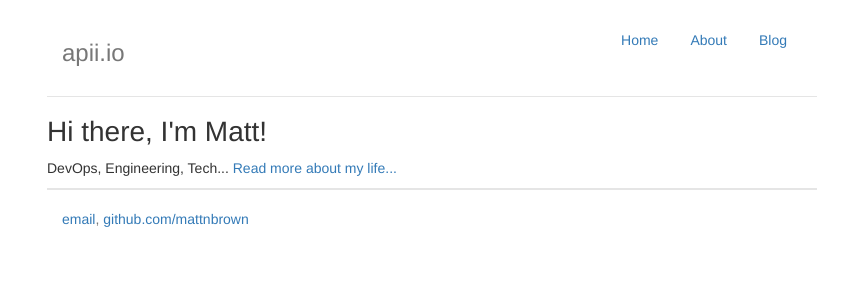
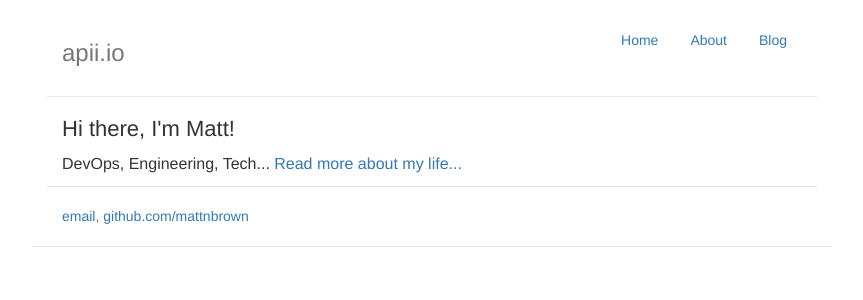
Before and after one commit to mattnbrown/mattnbrown.github.io, a Jekyll site: the page built from index.html, in a window 1280 px wide. Shown: the top 300 px of the page, without its empty margins (208-1071 px from the left). Built offline with Jekyll 4.4.1, drawn with Linux system fonts in a browser that asks for light colours.

Commit message:
style changes

```diff
--- a/_layouts/default.html
+++ b/_layouts/default.html
@@ -7,7 +7,7 @@
 		</head>
 		<body>
 
-			<div class="container">
+			<div class="container header">
       <div class="header clearfix">
         <nav>
           <ul class="nav nav-pills pull-right">
@@ -19,11 +19,11 @@
         <h3 class="text-muted">apii.io</h3>
       </div>
 
-			<div class="maincontainer">
+			<div class="container">
 
 			{{ content }}
 
-			</div><!-- /.container -->
+			</div>
 			<footer class="footer">
 	    		<a href="mailto:matt@apii.io">email</a>, <a href="https://github.com/mattnbrown">github.com/mattnbrown</a>
 			</footer>
--- a/css/main.css
+++ b/css/main.css
@@ -24,20 +24,16 @@
 }
 
 /* Customize container */
-@media (min-width: 768px) {
-  .container {
-    max-width: 800px;
-  }
-}
-.container-narrow > hr {
-  margin: 30px 0;
+.container {
+  max-width: 800px;
 }
 
-/* main container */
-.maincontainer {
-  border-bottom: 1px solid #e5e5e5;
+/* styles */
+.bodycontent1 {
+  line-height: 1.5;
+  font-size: 16px;
 }
 
-.maincontainer h1 {
-  font-size: 2em;
+.bodycontent1 h1 {
+  font-size: 22px;
 }
--- a/index.html
+++ b/index.html
@@ -2,7 +2,7 @@
 layout: default
 title: Matt Brown
 ---
-<div class="blurb">
+<div class="bodycontent1">
 	<h1>Hi there, I'm Matt!</h1>
 	<p>DevOps, Engineering, Tech... <a href="/about">Read more about my life...</a></p>
-</div><!-- /.blurb -->
+</div>
```
